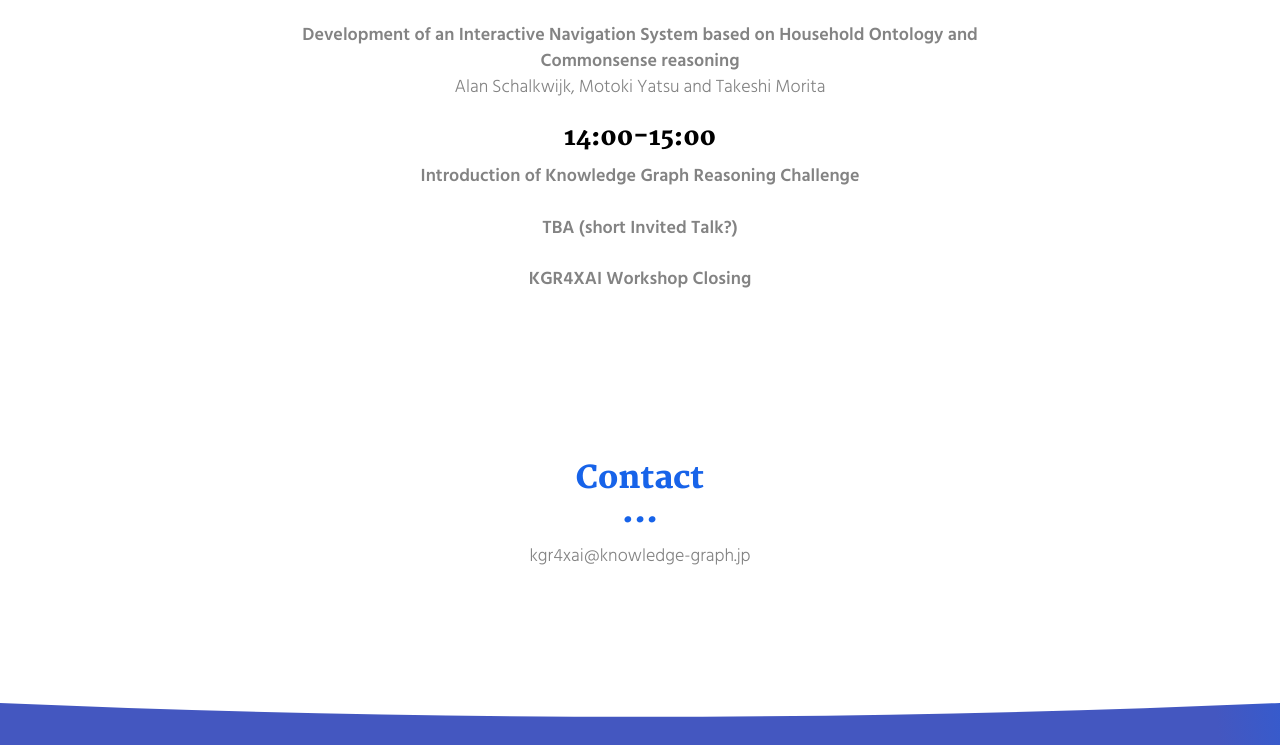
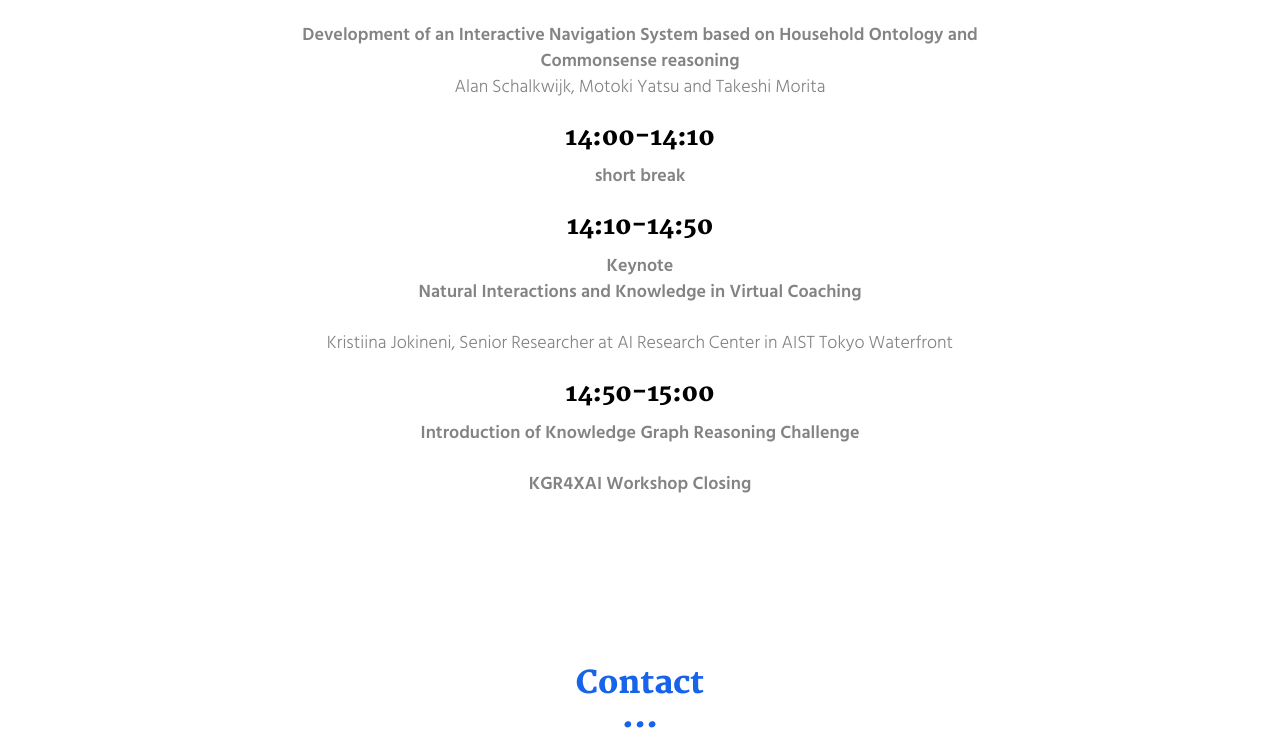
Before and after one commit to KnowledgeGraphJapan/kgr4xai, a plain HTML site: page docs/schedule.html in a window 1280 px wide. Shown: the part 1168-1913 px from the top of the page. Drawn offline with Linux system fonts and the light colour scheme.

Commit message:
add keynote

```diff
--- a/docs/schedule.html
+++ b/docs/schedule.html
@@ -104,12 +104,23 @@
 				<dt>Development of an Interactive Navigation System based on Household Ontology and Commonsense reasoning</dt>
 				<dd>Alan Schalkwijk, Motoki Yatsu and Takeshi Morita</dd>
 			</dl>
-			<h3>14:00-15:00</h3>
+            <h3>14:00-14:10</h3>
+            <dl>
+                <dt>short break</dt>
+                <dd></dd>
+            </dl>
+            <h3>14:10-14:50</h3>
+            <dl>
+                <dt>Keynote</dt>
+                <dd></dd>
+                <dt>Natural Interactions and Knowledge in Virtual Coaching</dt>
+                <br>
+                <dd>Kristiina Jokineni, Senior Researcher at AI Research Center in AIST Tokyo Waterfront</dd>
+            </dl>
+			<h3>14:50-15:00</h3>
             <dl>
 				<dt>Introduction of Knowledge Graph Reasoning Challenge</dt>
 				<dd></dd>
-				<br>
-				<dt>TBA (short Invited Talk?)</dt>
 				<br>
 				<dt>KGR4XAI Workshop Closing</dt>
 			</dl>
```
